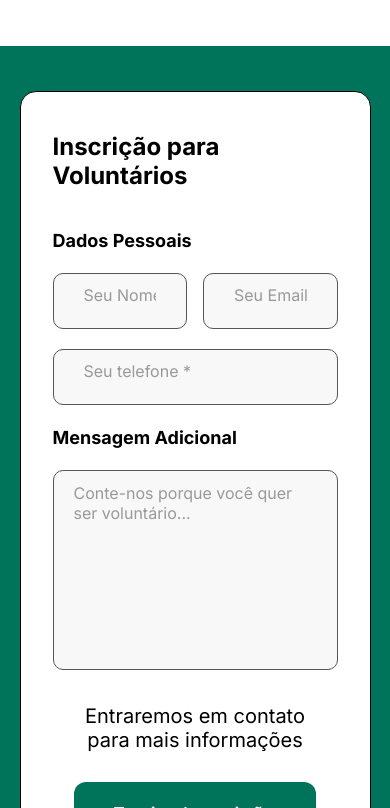
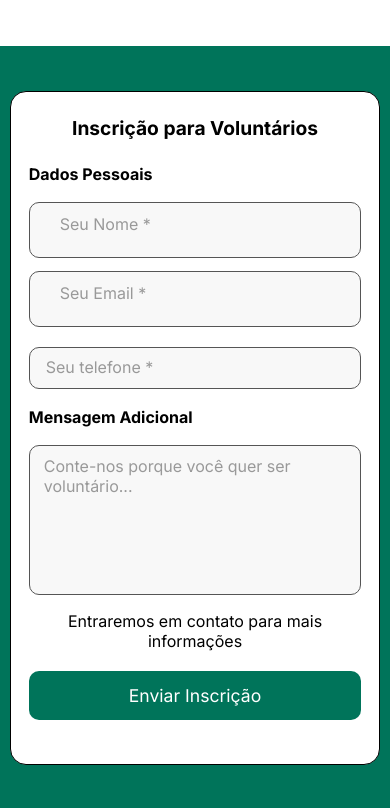
Before and after one commit to Hossomii/medicos-dentistas-vnw, a React (Vite) app: page /voluntario in a window 390 px wide. Shown: the part 836-1644 px from the top of the page. Built offline with nearby package versions, Linux system fonts and the light colour scheme.

Commit message:
feature: responsividade dentro form mobile

```diff
--- a/src/components/formVoluntario/formVoluntario.module.scss
+++ b/src/components/formVoluntario/formVoluntario.module.scss
@@ -135,3 +135,82 @@
     width: 50%;
   }
 }
+
+/* ====== MOBILE ====== */
+/* ====== MOBILE ====== */
+/* ====== MOBILE ====== */
+
+@media (max-width: 500px) {
+
+  .FormVoluntarioContainer {
+    width: 95%;
+    padding: 24px 18px;
+    min-height: 550px;
+
+    .FormTitleContainer .FormTitle {
+      font-size: 1.2rem;
+      margin-bottom: 24px;
+      text-align: center;
+    }
+
+    .FormVoluntario {
+
+      fieldset {
+        margin: 0;
+        padding: 0;
+      }
+
+      .inputsLine1Container {
+        flex-direction: column;
+        gap: 0.8rem;
+      }
+
+      legend {
+        font-size: 1rem;
+        margin: 18px 0;
+      }
+    }
+
+    .inputsLine2 input {
+      padding: 12px 16px;
+    }
+
+    textarea {
+      height: 150px;
+      padding: 10px 14px;
+    }
+
+    p {
+      font-size: 1rem;
+      margin-top: 12px;
+      padding: 0;
+      width: 100%;
+    }
+
+    button {
+      padding: 14px 24px;
+      font-size: 1.1rem;
+      width: 100%;
+      border-radius: 10px;
+    }
+  }
+
+  .mensagemEnviada {
+    padding: 20px;
+    height: 100%;
+    width: 100%;
+    top: 0;
+    left: 0;
+
+    img {
+      max-width: 150px;
+    }
+
+    p {
+      width: 100%;
+      padding: 0 20px;
+      font-size: 1.1rem;
+      line-height: 1.4;
+    }
+  }
+}
```
